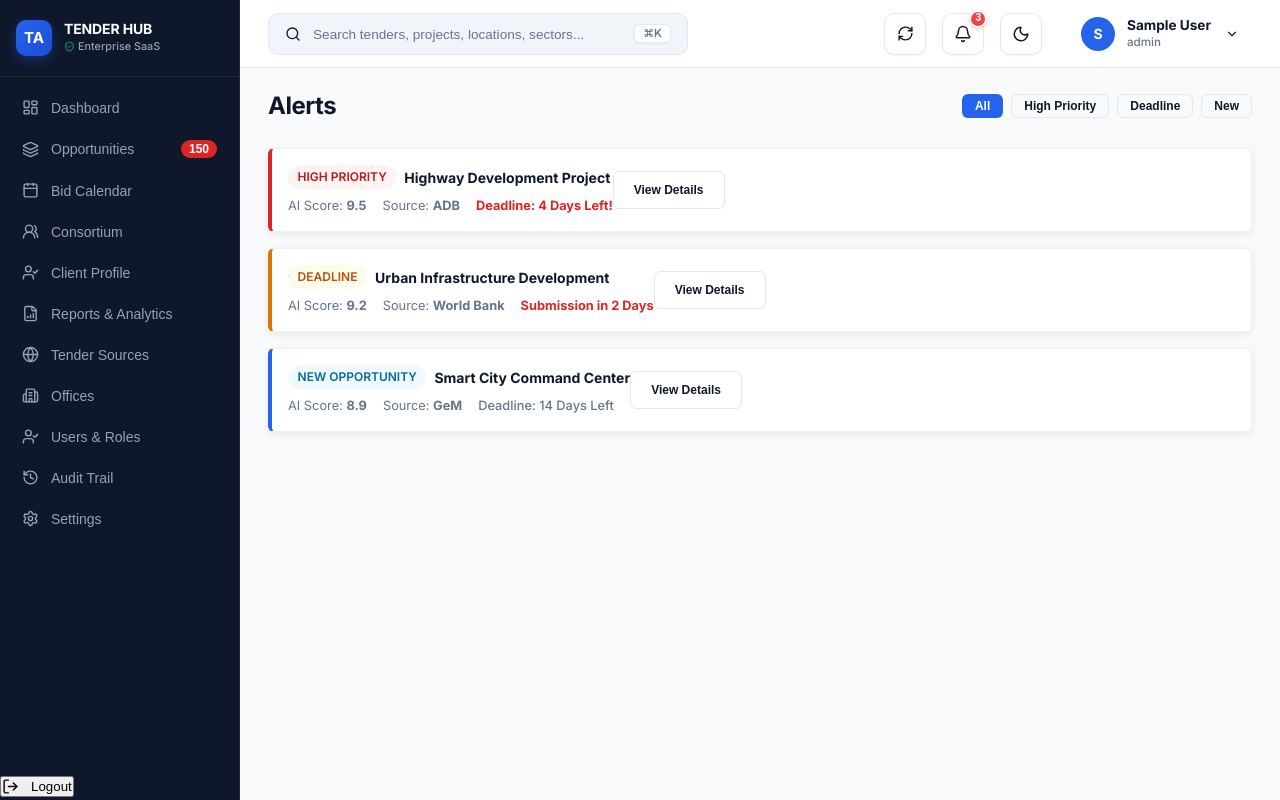
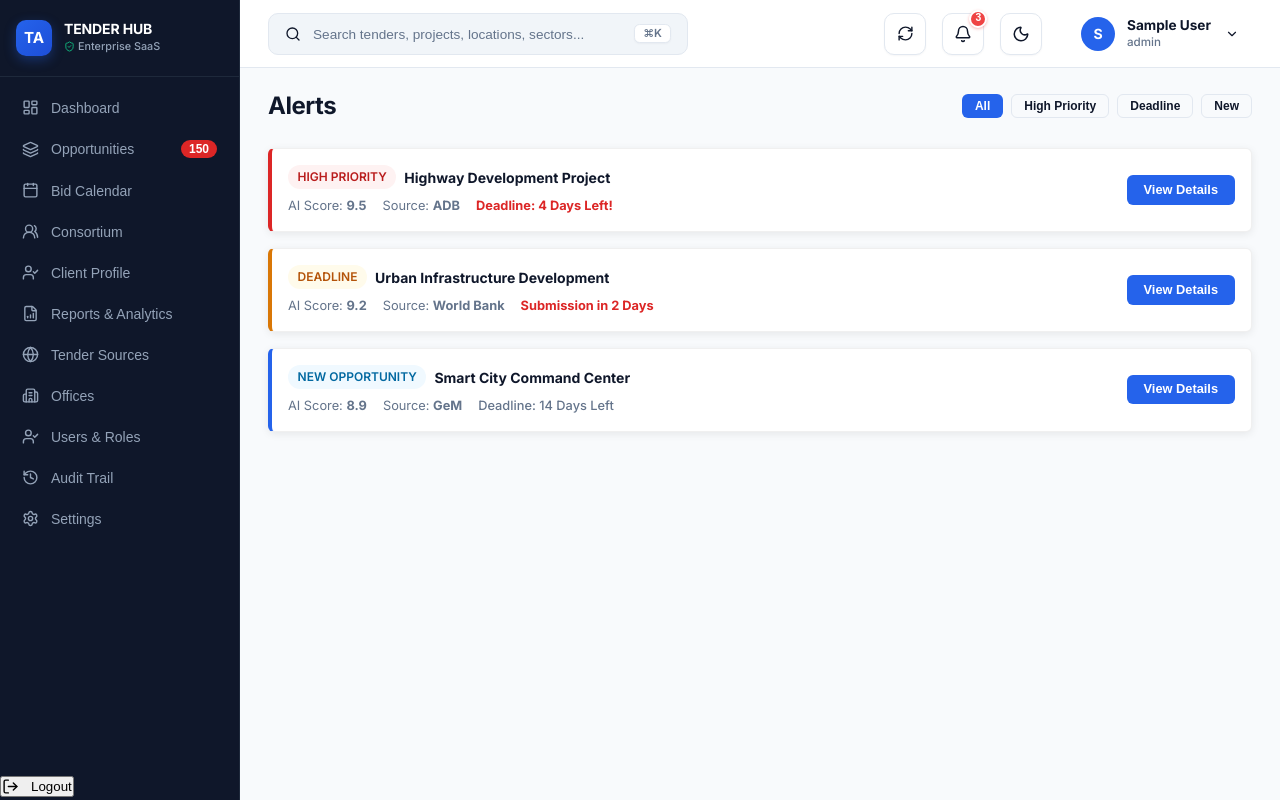
Before and after one commit to sakishnu50/Tender_Association, a React (Vite) app: page /alerts in a window 1280 px wide. Built offline with nearby package versions, Linux system fonts and the light colour scheme; sample sign-in values are in the browser's storage.

Commit message:
Align View Details button to the right and style in blue in Alerts view

```diff
--- a/src/views/AlertsView.jsx
+++ b/src/views/AlertsView.jsx
@@ -42,15 +42,16 @@ export default function AlertsView({ onSelectProject }) {
             style={{
               display: 'flex',
               alignItems: 'center',
-              justify: 'space-between',
+              justifyContent: 'space-between',
+              gap: '1rem',
               borderLeft: `4px solid ${
                 alert.type === 'High Priority' ? 'var(--danger)' :
                 alert.type === 'Deadline' ? 'var(--warning)' : 'var(--primary)'
               }`
             }}
           >
-            <div style={{ display: 'flex', flexDirection: 'column', gap: '0.4rem' }}>
-              <div style={{ display: 'flex', alignItems: 'center', gap: '0.5rem' }}>
+            <div style={{ display: 'flex', flexDirection: 'column', gap: '0.4rem', flex: 1 }}>
+              <div style={{ display: 'flex', alignItems: 'center', gap: '0.5rem', flexWrap: 'wrap' }}>
                 <span className={`badge ${
                   alert.type === 'High Priority' ? 'badge-priority' :
                   alert.type === 'Deadline' ? 'badge-warning' : 'badge-info'
@@ -61,7 +62,7 @@ export default function AlertsView({ onSelectProject }) {
                   {alert.project}
                 </span>
               </div>
-              <div style={{ fontSize: '0.8rem', color: 'var(--text-muted)', display: 'flex', gap: '1rem' }}>
+              <div style={{ fontSize: '0.8rem', color: 'var(--text-muted)', display: 'flex', gap: '1rem', flexWrap: 'wrap' }}>
                 <span>AI Score: <strong>{alert.aiScore}</strong></span>
                 <span>Source: <strong>{alert.source}</strong></span>
                 <span style={{ color: alert.urgent ? 'var(--danger)' : 'var(--text-muted)', fontWeight: alert.urgent ? '700' : '500' }}>
@@ -70,7 +71,18 @@ export default function AlertsView({ onSelectProject }) {
               </div>
             </div>
 
-            <button className="btn btn-outline" style={{ fontSize: '0.75rem' }} onClick={onSelectProject}>
+            <button
+              className="btn btn-primary"
+              style={{
+                fontSize: '0.8rem',
+                fontWeight: '600',
+                padding: '0.45rem 1rem',
+                whiteSpace: 'nowrap',
+                flexShrink: 0,
+                marginLeft: 'auto'
+              }}
+              onClick={onSelectProject}
+            >
               View Details
             </button>
           </div>
```
